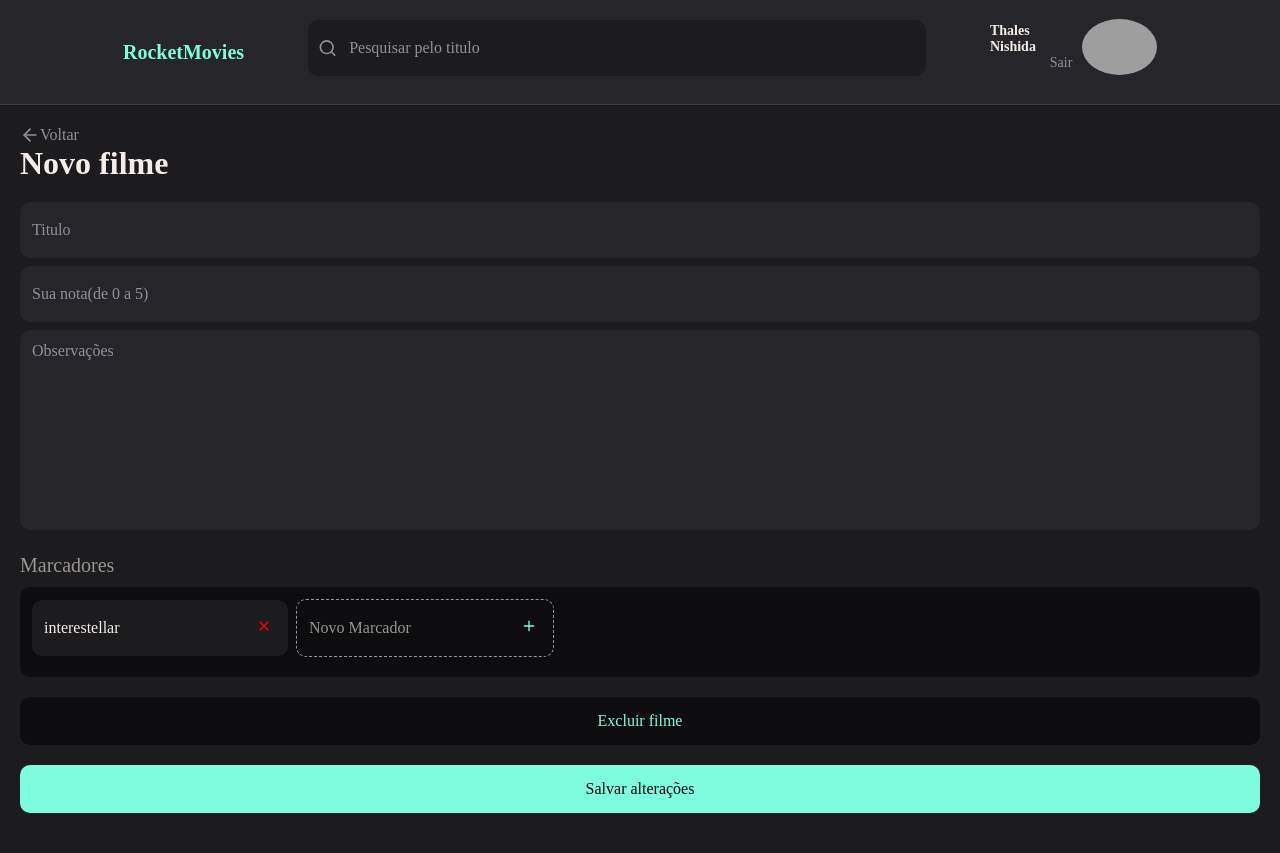
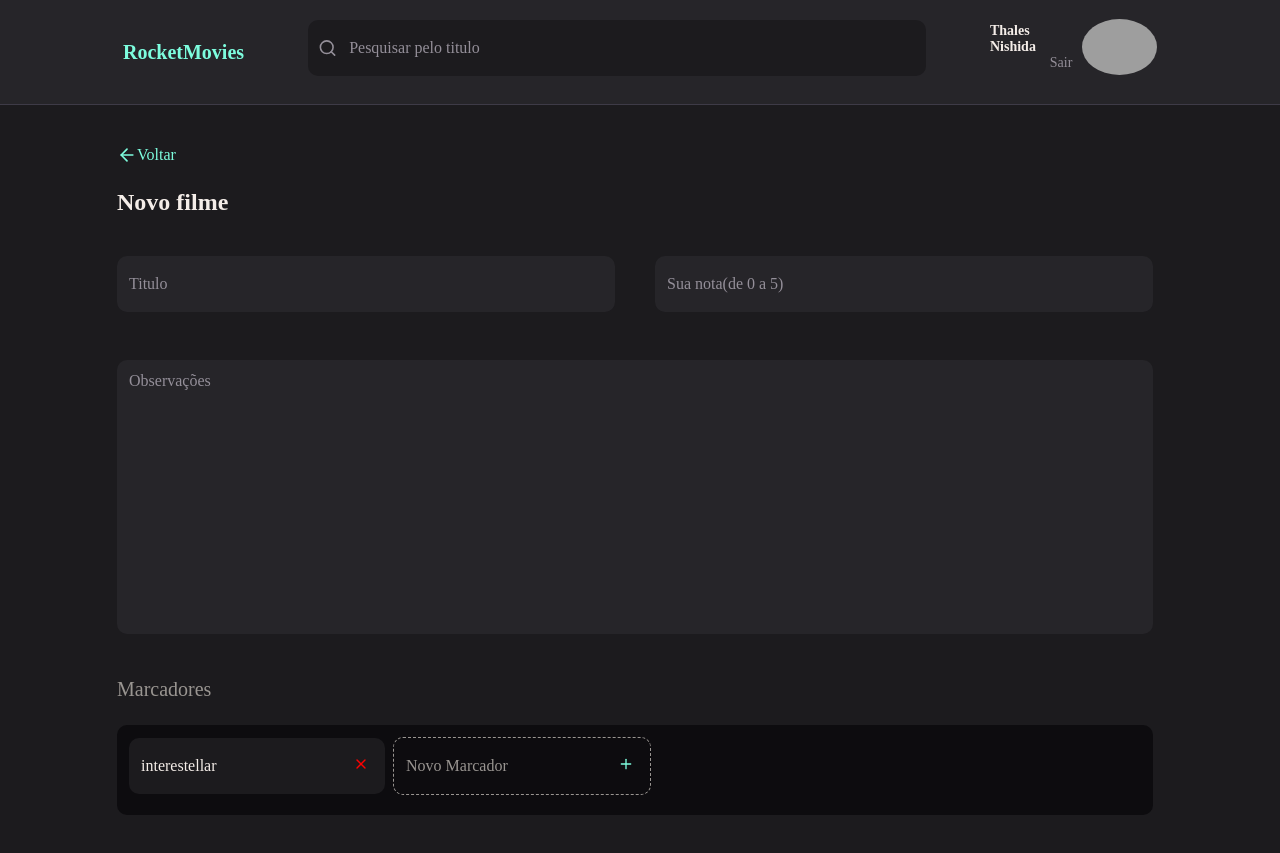
Before and after one commit to thalesnishida/rocketmovies, a React app: page / in a window 1280 px wide. Built offline with nearby package versions, Linux system fonts and the light colour scheme; grey boxes are pictures that could not be loaded; the HTML template or start-up script is replaced by a standard one.

Commit message:
finished page CreateMovie

```diff
--- a/src/components/Section/styles.js
+++ b/src/components/Section/styles.js
@@ -1,10 +1,11 @@
 import styled from "styled-components";
 
 export const Container = styled.div`
-  margin-top: 2rem;
+  margin-top: 4rem;
 
   > h2 {
     color: ${({  theme }) => theme.COLORS.GRAY_200};
+    margin-bottom: 2.4rem;
     font-size: 2rem;
     font-weight: 400;
   }
--- a/src/pages/CreateMovie/index.jsx
+++ b/src/pages/CreateMovie/index.jsx
@@ -18,10 +18,11 @@ export function CreateMovie(){
       <main>
         <header>
           <ButtonText title="Voltar" icon={FiArrowLeft}/>
-          <h1>Novo filme</h1>
         </header>
 
         <section>
+          <h1>Novo filme</h1>
+
           <div className='inputs'>
             <Input
               type="text"
@@ -35,7 +36,7 @@ export function CreateMovie(){
 
           <TextArea placeholder="Observações"/>
 
-          <Section title="Marcadores" >
+          <Section className="sec2" title="Marcadores" >
             <div className="tags">
               <NewNote value="interestellar"/>
               <NewNote placeholder="Novo Marcador" isNew />
--- a/src/pages/CreateMovie/styles.js
+++ b/src/pages/CreateMovie/styles.js
@@ -5,7 +5,21 @@ export const Container = styled.div`
     margin: 2rem 2rem;
     padding-bottom: 2rem;
 
-    > section {
+    header {
+      button {
+        color: ${({ theme }) => theme.COLORS.AQUA};
+      }
+    }
+
+    section {
+      overflow-y: auto;
+      scrollbar-width: thin;
+      scrollbar-color: ${({ theme }) => theme.COLORS.AQUA };
+      max-height: 60.6rem;
+      width: 100%;
+      min-height: 63rem;
+      padding-right: 1rem;
+
       .inputs {
         margin-top: 2rem ;
 
@@ -14,7 +28,6 @@ export const Container = styled.div`
           border-radius: 1rem;
         }
       }
-
 
       .tags {
         display: flex;
@@ -45,5 +58,66 @@ export const Container = styled.div`
         }
       }
     }
+
+    section::-webkit-scrollbar {
+      width: 0.5rem;
+    }
+
+    section::-webkit-scrollbar-track {
+      background: transparent;
+    }
+
+    section::-webkit-scrollbar-thumb {
+        background-color: ${({ theme }) => theme.COLORS.AQUA} ;
+        border-radius: 6px;
+        border: 3px solid  ${({ theme }) => theme.COLORS.AQUA};
+    }
+  }
+
+  @media(min-width: 720px) {
+    > main {
+      section {
+        .inputs {
+          display: flex;
+          gap: 2rem;
+        }
+      }
+    }
+  }
+
+  @media(min-width: 1024px) {
+    > main {
+      margin: 4rem 11.7rem 0;
+      max-height: 82.3rem;
+
+      header {
+        margin-bottom: 2.4rem;
+      }
+
+      section {
+        height: 100%;
+
+        h1{
+          margin-bottom: 4rem;
+        }
+
+        .inputs {
+          gap: 4rem;
+          margin-top: 0;
+          margin-bottom: 4rem;
+        }
+
+        textarea {
+          height: 27.4rem;
+        }
+
+        .btn {
+          margin-top: 4rem;
+          display: flex;
+          flex-wrap: nowrap;
+          gap: 4rem;
+        }
+      }
+    }
   }
 `
```
